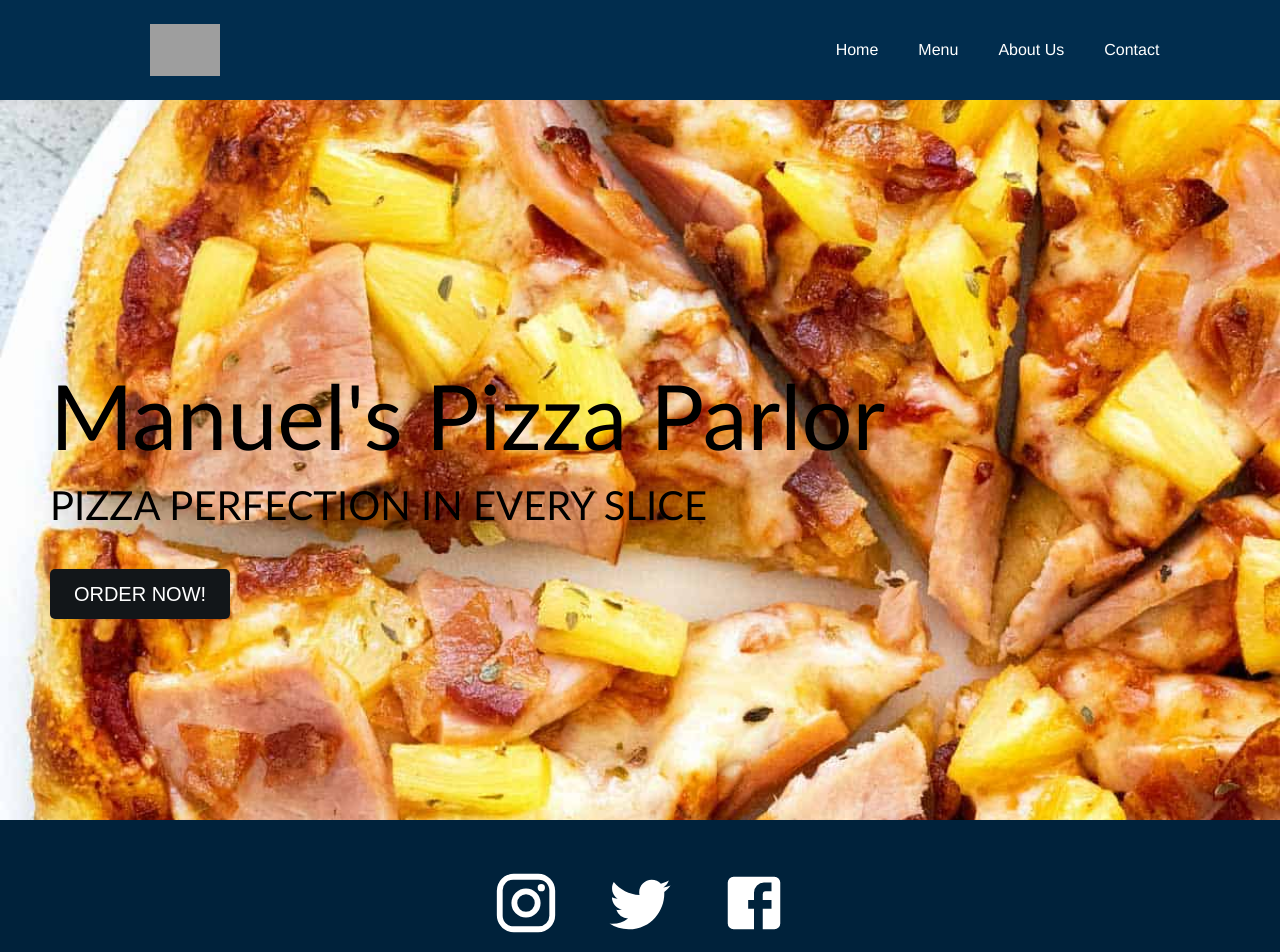
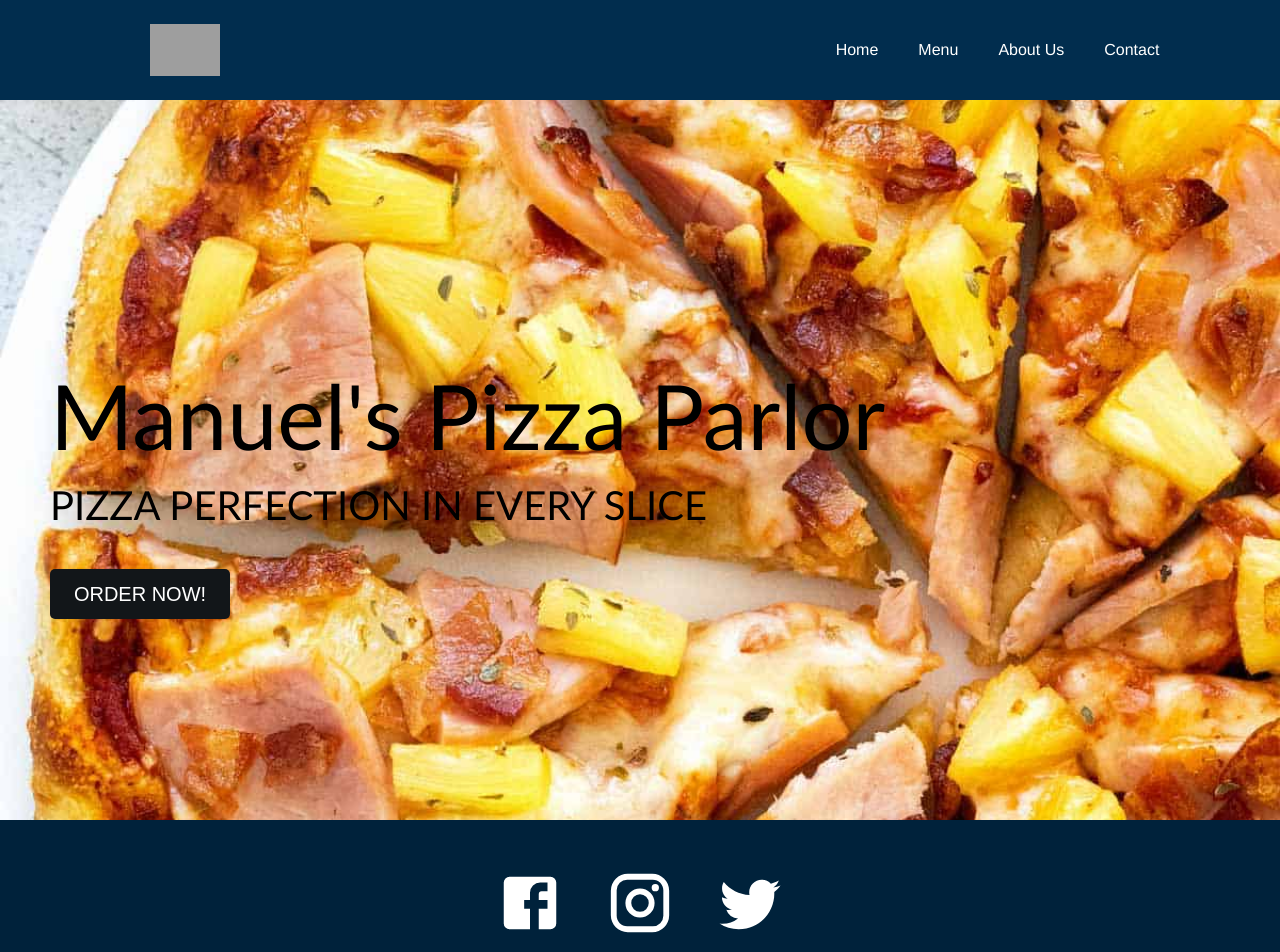
Before and after one commit to mvazquez97/pizza-parlor, a React (Create React App) app: page / in a window 1280 px wide. Shown: the top 952 px of the page. Built offline with nearby package versions, Linux system fonts and the light colour scheme; grey boxes are pictures that could not be loaded.

Commit message:
starts creating menu page

```diff
--- a/src/components/Footer.js
+++ b/src/components/Footer.js
@@ -8,7 +8,9 @@ function Footer() {
   return (
     <div className="footer">
       <div className="socials">
-        <InstagramIcon /> <TwitterIcon /> <FacebookIcon />
+        <FacebookIcon />
+        <InstagramIcon />
+        <TwitterIcon />
       </div>
       <p>&copy; 2023 manuelpizza.com</p>
     </div>
```
Also changed, not shown: src/components/Menu.js (added, +12 -0 lines).
